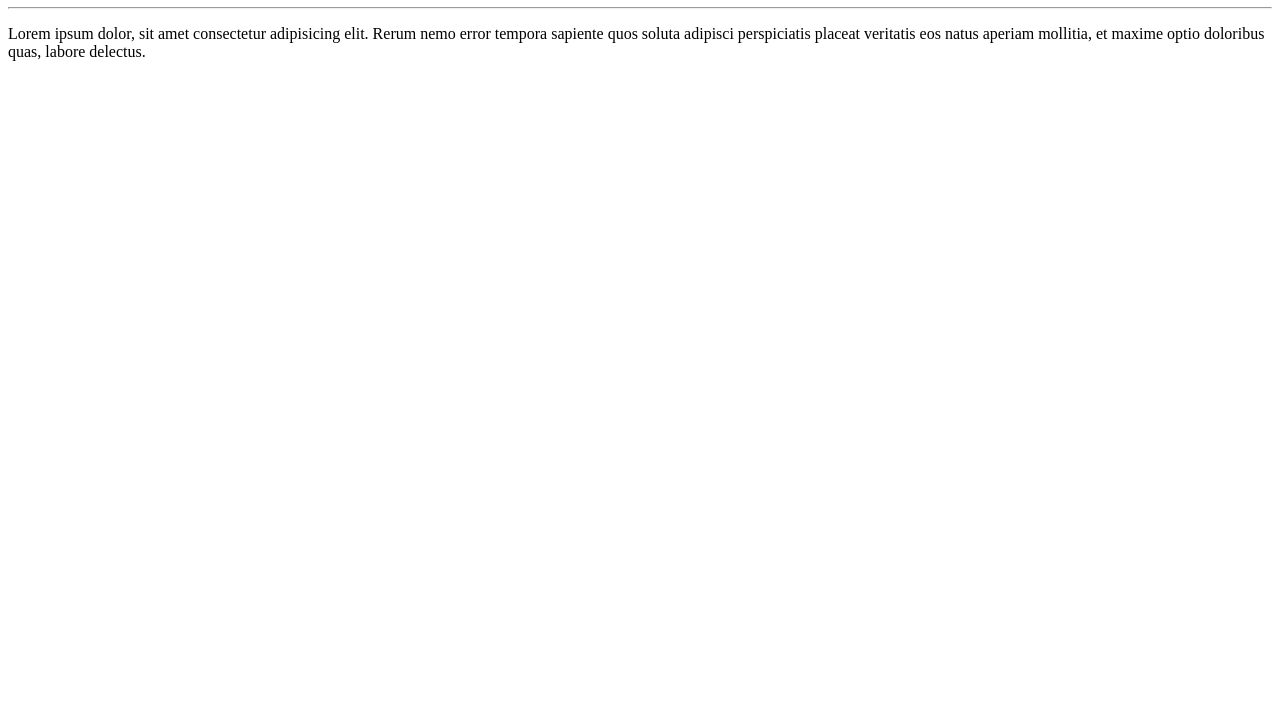
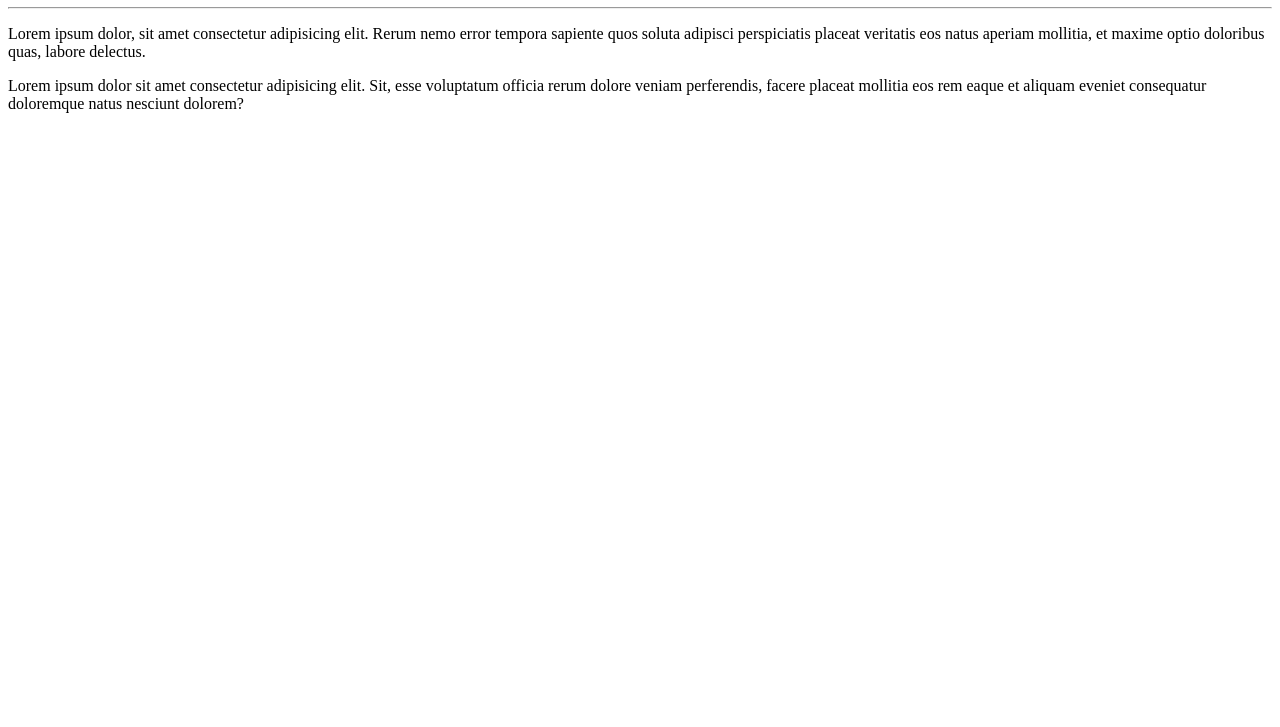
Before and after one commit to LeandroHCesar/Ola-Mundo, a plain HTML site: page site-exemplo/index.html in a window 1280 px wide. Shown: the part 73-800 px from the top of the page. Drawn offline with Linux system fonts and the light colour scheme.

Commit message:
adicionei outro paragrafo

```diff
--- a/site-exemplo/index.html
+++ b/site-exemplo/index.html
@@ -10,5 +10,6 @@
     <h1>Olá, Mundo!</h1>
     <hr>
     <p>Lorem ipsum dolor, sit amet consectetur adipisicing elit. Rerum nemo error tempora sapiente quos soluta adipisci perspiciatis placeat veritatis eos natus aperiam mollitia, et maxime optio doloribus quas, labore delectus.</p>
+    <p>Lorem ipsum dolor sit amet consectetur adipisicing elit. Sit, esse voluptatum officia rerum dolore veniam perferendis, facere placeat mollitia eos rem eaque et aliquam eveniet consequatur doloremque natus nesciunt dolorem?</p>
 </body>
 </html>
```
